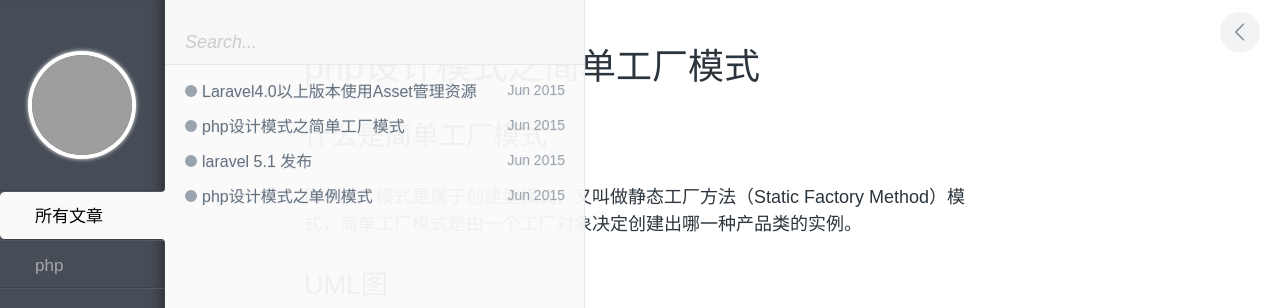
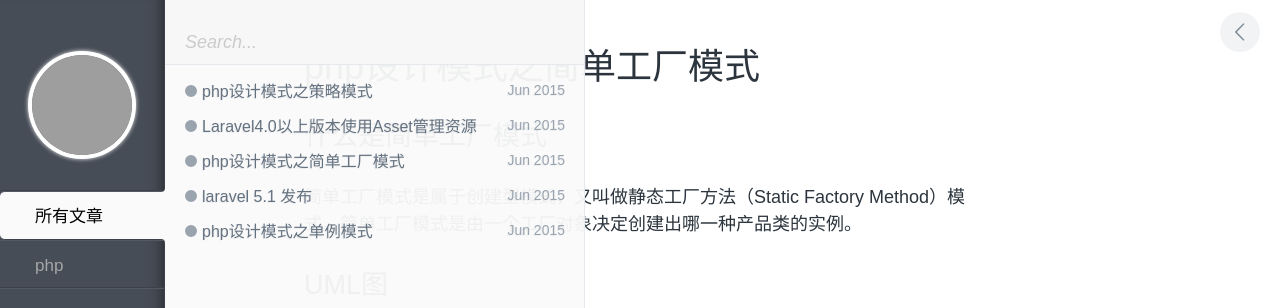
Before and after one commit to hacklee/hacklee.github.io, a Jekyll site: the page built from _posts/php/2015-06-10-php-simple-factory-pattern.md, in a window 1280 px wide, cut to the strip 0-308 px from the top of the page. Built offline with Jekyll 4.4.1, drawn with Linux system fonts in a browser that asks for light colours; comment, search, counter and statistics services are not loaded; part of the change alters nothing that is shown; grey boxes are pictures that could not be loaded.

Commit message:
add-modify

````diff
--- a/_posts/php/2015-06-10-php-simple-factory-pattern.md
+++ b/_posts/php/2015-06-10-php-simple-factory-pattern.md
@@ -13,13 +13,17 @@ description: php简单工厂模式简单介绍与使用
 ![单例模式UML图][1]
 
 ## 组成要素
+
 - 工厂类
+
 > 工作模式的核心，负责产品类实例的创建返回
 
 - 产品抽象类或接口
+
 > 抽象所有产品类的共同属性或方法
 
 - 产品类
+
 > 每个产品的具体实现
 
 ## 简单代码实现（充值接口操作实例）
--- /dev/null
+++ b/_posts/php/2015-06-19-php-strategy-pattern.md
@@ -0,0 +1,62 @@
+---
+layout: post
+title: php设计模式之策略模式
+category: php
+tags: [php , strategy , pattern]
+description: php策略模式简单介绍与使用
+---
+
+## 什么是策略模式
+策略模式是对算法的包装，是把使用算法的责任和算法本身分割开来，委派给不同的对象管理。策略模式通常把一个系列的算法包装到一系列的策略类里面，作为一 个抽象策略类的子类。用一句话来说，就是：“准备一组算法，并将每一个算法封装起来，使得它们可以互换”。下面就以一个示意性的实现讲解策略模式实例的结 构
+
+## UML图
+![策略模式][1]
+
+## 组成部分
+
+ 1. 环境类(Context)
+> 用一个ConcreteStrategy对象来配置,维护一个对Strategy对象的引用。可定义一个接口来让Strategy访问它的数据。
+
+ 2. 抽象策略类(Strategy)
+> 定义所有支持的算法的公共接口,Context使用这个接口来调用某ConcreteStrategy定义的算法。
+
+ 3. 具体策略类(ConcreteStrategy)
+> 以Strategy接口实现某具体算法。
+
+## 简单代码实现 (充值赠送示例)
+```php
+interface IPayStrategy {
+	public function algorithmInterface();
+}
+class ConcretePayStrategyA implements IPayStrategy {
+	public function algorithmInterface() {
+		return "A:充值赠送积分";
+	}
+}
+final class ConcretePayStrategyB implements IPayStrategy {
+	public function algorithmInterface() {
+		return "B:充值赠送论坛币";
+	}
+}
+final class ConcretePayStrategyC implements IPayStrategy {
+	public function algorithmInterface() {
+		return "C:充值赠送抽奖次数";
+	}
+}
+final class PayContext {
+	private $_payStrategy;
+	public function __construct(IPayStrategy $strategy) {
+		$this->_payStrategy = $strategy;
+	}
+	public function contextInterface() {
+		$this->_payStrategy->algorithmInterface ();
+	}
+}
+
+// 使用
+$c = new PayContext(new ConcretePayStrategyA());
+$c->contextInterface();
+```
+
+
+  [1]: http://chuantu.biz/t2/10/1434699928x1822619110.png
````
Also changed, not shown: _posts/php/2015-06-09-php-singleton-pattern.md (+3 -0 lines), 1 other file.
